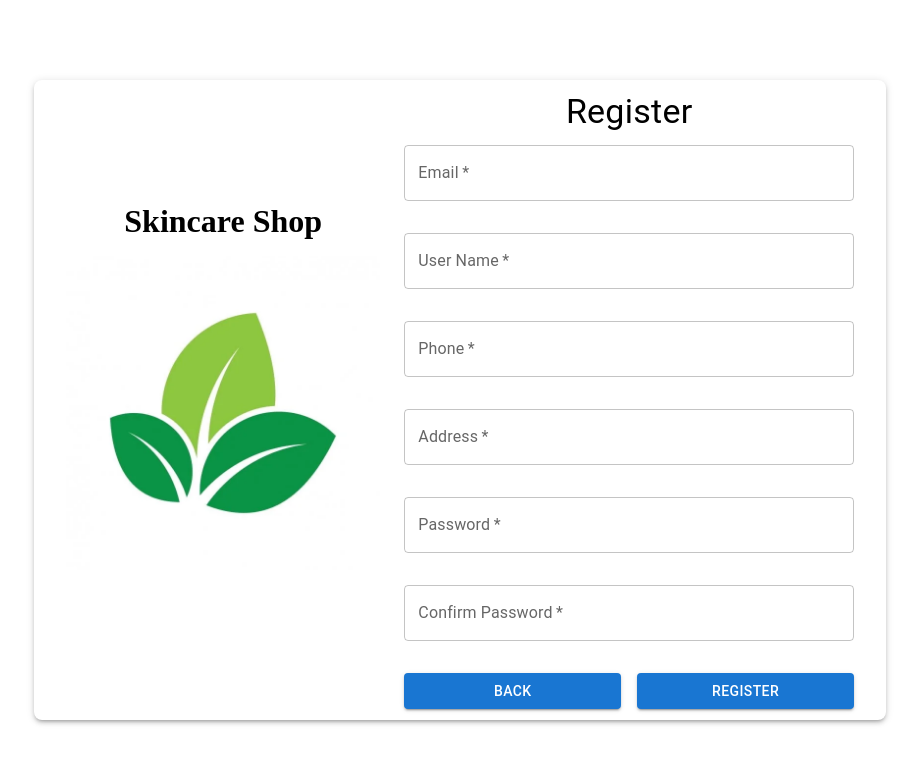
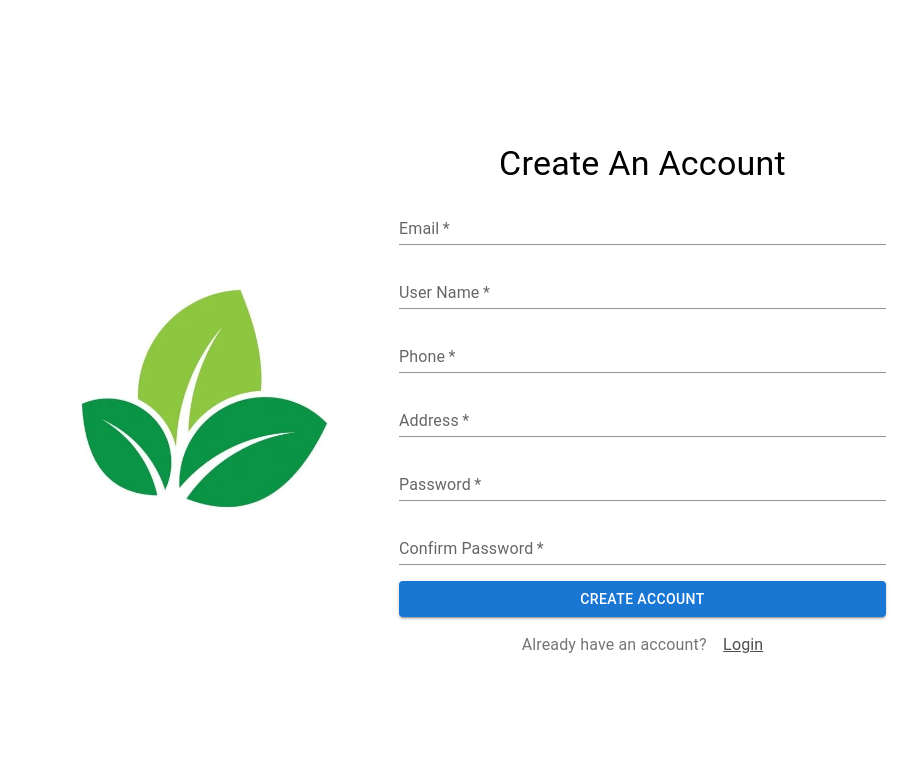
Before and after one commit to hungnt2910/SWD392_Project, a React (Vite) app: page /register in a window 1280 px wide. Shown: the top 764 px of the page, without its empty margins (180-1099 px from the left). Built offline with nearby package versions, Linux system fonts and the light colour scheme.

Commit message:
update carousel in home page

```diff
--- a/package.json
+++ b/package.json
@@ -20,12 +20,15 @@
     "react": "^18.3.1",
     "react-dom": "^18.3.1",
     "react-router-dom": "^7.1.3",
-    "react-toastify": "^11.0.3"
+    "react-slick": "^0.30.3",
+    "react-toastify": "^11.0.3",
+    "slick-carousel": "^1.8.1"
   },
   "devDependencies": {
     "@eslint/js": "^9.17.0",
     "@types/react": "^18.3.18",
     "@types/react-dom": "^18.3.5",
+    "@types/react-slick": "^0.23.13",
     "@vitejs/plugin-react": "^4.3.4",
     "eslint": "^9.17.0",
     "eslint-plugin-react-hooks": "^5.0.0",
--- a/src/components/Footer.tsx
+++ b/src/components/Footer.tsx
@@ -3,7 +3,7 @@ import Grid from "@mui/material/Grid2";
 
 const Footer = () => {
     return (
-        <Box component="footer" sx={{ backgroundColor: "#000", color: "#fff", py: 4 }}>
+        <Box component="footer" sx={{ backgroundColor: "#000", color: "#fff", py: 1 }}>
             <Container>
                 <Grid container spacing={4} sx={{ justifyContent: "space-between" }}>
                     <Grid >
--- a/src/page/LoginPage.tsx
+++ b/src/page/LoginPage.tsx
@@ -45,10 +45,6 @@ function LoginPage() {
             })
     }
 
-    const handleRegister = () => {
-        nav('/register')
-    }
-
     return (
         <Container
             maxWidth="md"
@@ -61,12 +57,9 @@ function LoginPage() {
         >
             <ToastContainer />
             <form onSubmit={handleLogin}>
+
                 <Box
                     sx={{
-                        padding: 4,
-                        boxShadow: 3,
-                        borderRadius: 2,
-                        backgroundColor: 'white',
                         display: 'flex',
                         flexDirection: 'column',
                         width: '100%',
@@ -75,17 +68,19 @@ function LoginPage() {
                         alignItems: 'center'
                     }}
                 >
-
                     <Grid container spacing={3}>
-                        <Grid size={{ xs: 6, md: 5 }}>
-                            <Box sx={{ justifyContent: 'center', alignItems: 'center', textAlign: 'center' }}>
-                                <Box sx={{ marginBottom: '1rem' }}> <h1>Skincare Shop</h1></Box>
+                        <Grid size={{ xs: 12, md: 5 }} sx={{
+                            display: 'flex',
+                            justifyContent: 'center',
+                            alignItems: 'center',
+                        }}>
+                            <Box sx={{ textAlign: 'center' }}>
                                 <img src={logo} alt="logo" style={{ width: '100%', height: 'auto' }} />
                             </Box>
                         </Grid>
-                        <Grid size={{ xs: 6, md: 7 }}>
+                        <Grid size={{ xs: 12, md: 7 }}>
                             <Typography variant="h4" align="center" gutterBottom>
-                                Login
+                                Log in to Skincare Shop
                             </Typography>
                             <TextField
                                 label="Email"
@@ -95,6 +90,7 @@ function LoginPage() {
                                 value={login.email}
                                 onChange={handleChange}
                                 sx={{ marginBottom: "2rem" }}
+                                variant="standard"
                                 required
                             />
                             <TextField
@@ -104,30 +100,42 @@ function LoginPage() {
                                 fullWidth
                                 value={login.password}
                                 onChange={handleChange}
+                                variant="standard"
                                 required
                             />
                             <Box sx={{
                                 display: 'flex',
+                                flexDirection: 'row',
+                                justifyContent: 'space-around',
+                                alignItems: 'center',
                                 gap: 2,
+                                marginTop: '2rem'
                             }}>
                                 <Button
                                     variant="contained"
                                     color="primary"
-                                    fullWidth
                                     type="submit"
-                                    sx={{ marginTop: "2rem" }}
+                                    sx={{ width: '10rem' }}
                                 >
                                     Login
                                 </Button>
-                                <Button
-                                    variant="contained"
-                                    color="primary"
-                                    fullWidth
-                                    onClick={handleRegister}
-                                    sx={{ marginTop: "2rem" }}
-                                >
-                                    Register
-                                </Button>
+                                <Box>
+                                    <Typography sx={{ textDecoration: 'underline', cursor: 'pointer', color: '#1565C0' }}>
+                                        Forget Password?
+                                    </Typography>
+                                </Box>
+                            </Box>
+                            <Box
+                                sx={{
+                                    display: 'flex',
+                                    textAlign: 'center',
+                                    justifyContent: 'center',
+                                    marginTop: '1.5rem'
+                                }}
+                            >
+                                <Typography sx={{ textDecoration: 'underline', cursor: 'pointer', color: '#4D4D4D' }} onClick={() => nav('/register')}>
+                                    Create an account?
+                                </Typography>
                             </Box>
                         </Grid>
                     </Grid>
--- a/src/page/MainLayout.tsx
+++ b/src/page/MainLayout.tsx
@@ -5,7 +5,7 @@ function MainLayout({ children }: { children: React.ReactNode }) {
     return (
         <>
             <Header />
-            <main>{children}</main>
+            <main style={{ marginTop: '6em', marginBottom: '2em' }}>{children}</main>
             <Footer />
         </>
     )
--- a/src/page/RegisterPage.tsx
+++ b/src/page/RegisterPage.tsx
@@ -68,13 +68,10 @@ function RegisterPage() {
             }}
         >
             <ToastContainer />
+
             <form onSubmit={handleRegister}>
                 <Box
                     sx={{
-                        padding: 4,
-                        boxShadow: 3,
-                        borderRadius: 2,
-                        backgroundColor: 'white',
                         display: 'flex',
                         flexDirection: 'column',
                         width: '100%',
@@ -84,15 +81,18 @@ function RegisterPage() {
                     }}
                 >
                     <Grid container spacing={3}>
-                        <Grid size={{ xs: 6, md: 5 }}>
-                            <Box sx={{ justifyContent: 'center', alignItems: 'center', textAlign: 'center' }}>
-                                <Box sx={{ marginBottom: '1rem', marginTop: '7rem' }}> <h1>Skincare Shop</h1></Box>
+                        <Grid size={{ xs: 12, md: 5 }} sx={{
+                            display: 'flex',
+                            justifyContent: 'center',
+                            alignItems: 'center',
+                        }}>
+                            <Box sx={{ textAlign: 'center' }}>
                                 <img src={logo} alt="logo" style={{ width: '100%', height: 'auto' }} />
                             </Box>
                         </Grid>
-                        <Grid size={{ xs: 6, md: 7 }}>
+                        <Grid size={{ xs: 12, md: 7 }}>
                             <Typography variant="h4" align="center" gutterBottom>
-                                Register
+                                Create An Account
                             </Typography>
                             <TextField
                                 label="Email"
@@ -101,7 +101,8 @@ function RegisterPage() {
                                 fullWidth
                                 value={register.email}
                                 onChange={handleChange}
-                                sx={{ marginBottom: "2rem" }}
+                                sx={{ marginBottom: "1rem" }}
+                                variant="standard"
                                 required
                             />
                             <TextField
@@ -110,7 +111,8 @@ function RegisterPage() {
                                 fullWidth
                                 value={register.userName}
                                 onChange={handleChange}
-                                sx={{ marginBottom: "2rem" }}
+                                sx={{ marginBottom: "1rem" }}
+                                variant="standard"
                                 required
                             />
                             <TextField
@@ -119,7 +121,8 @@ function RegisterPage() {
                                 fullWidth
                                 value={register.phone}
                                 onChange={handleChange}
-                                sx={{ marginBottom: "2rem" }}
+                                sx={{ marginBottom: "1rem" }}
+                                variant="standard"
                                 required
                             />
                             <TextField
@@ -128,7 +131,8 @@ function RegisterPage() {
                                 fullWidth
                                 value={register.address}
                                 onChange={handleChange}
-                                sx={{ marginBottom: "2rem" }}
+                                sx={{ marginBottom: "1rem" }}
+                                variant="standard"
                                 required
                             />
                             <TextField
@@ -138,7 +142,8 @@ function RegisterPage() {
                                 fullWidth
                                 value={register.password}
                                 onChange={handleChange}
-                                sx={{ marginBottom: "2rem" }}
+                                sx={{ marginBottom: "1rem" }}
+                                variant="standard"
                                 required
                             />
                             <TextField
@@ -146,33 +151,45 @@ function RegisterPage() {
                                 label="Confirm Password"
                                 type="password"
                                 fullWidth
+                                sx={{ marginBottom: "1rem" }}
                                 value={confirmPassword}
+                                variant="standard"
                                 onChange={(e: ChangeEvent<HTMLInputElement>) => setConfirmPassword(e.target.value)}
                                 required
                             />
                             <Box sx={{
                                 display: 'flex',
+                                flexDirection: 'row',
+                                justifyContent: 'space-around',
+                                alignItems: 'center',
                                 gap: 2,
                             }}>
                                 <Button
                                     variant="contained"
                                     color="primary"
                                     fullWidth
-                                    onClick={() => nav('/login')}
-                                    sx={{ marginTop: "2rem" }}
+                                    type="submit"
                                 >
-                                    Back
+                                    Create Account
                                 </Button>
-                                <Button
-                                    variant="contained"
-                                    color="primary"
-                                    fullWidth
-                                    type="submit"
-                                    sx={{ marginTop: "2rem" }}
-                                >
-                                    Register
-                                </Button>
+                                {/* login by gg */}
 
+                            </Box>
+
+                            <Box
+                                sx={{
+                                    display: 'flex',
+                                    textAlign: 'center',
+                                    justifyContent: 'center',
+                                    marginTop: '1rem'
+                                }}
+                            >
+                                <Typography sx={{ color: '#757575' }}>
+                                    Already have an account? &nbsp; &nbsp;
+                                </Typography>
+                                <Typography sx={{ textDecoration: 'underline', cursor: 'pointer', color: '#4D4D4D' }} onClick={() => nav('/login')}>
+                                    Login
+                                </Typography>
                             </Box>
                         </Grid>
                     </Grid>
```
Also changed, not shown: src/components/Header.tsx (+26 -7 lines), src/components/ImageCarousel.tsx (added, +44 -0 lines), src/page/HomePage.tsx (+4 -7 lines), 1 other file (tests, documents, lock files or other folders).
